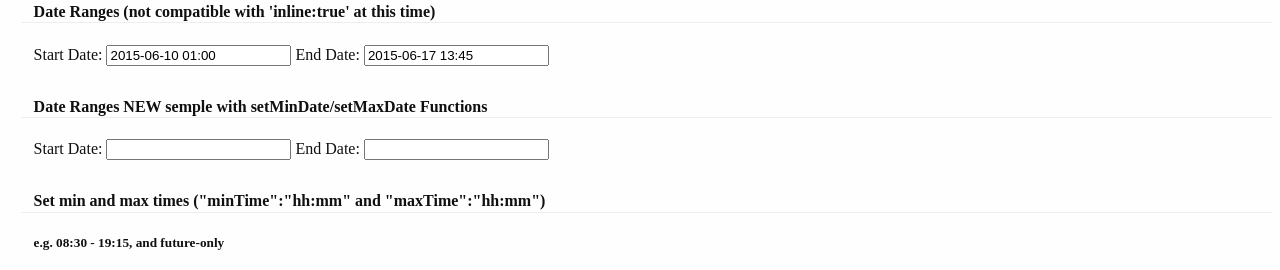
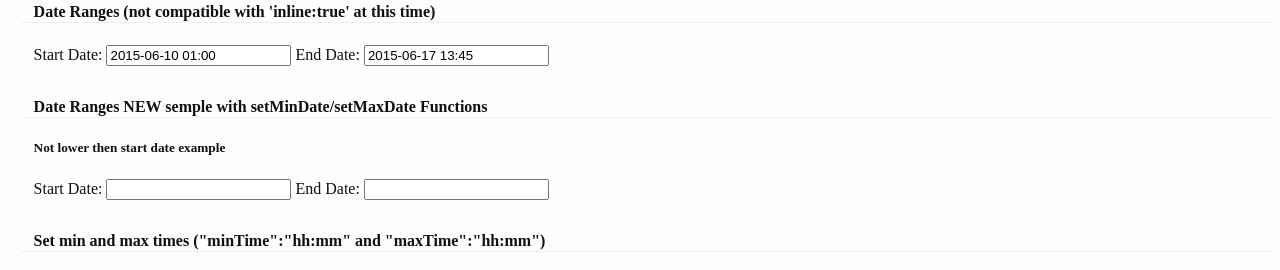
Before and after one commit to mugifly/jquery-simple-datetimepicker, a website: page jquery.simple-dtpicker.html in a window 1280 px wide. Shown: the part 7537-7807 px from the top of the page. Drawn offline with nearby package versions, Linux system fonts and the light colour scheme.

Commit message:
update sample code

```diff
--- a/jquery.simple-dtpicker.html
+++ b/jquery.simple-dtpicker.html
@@ -346,6 +346,7 @@ $('#date_foo').appendDtpicker({
 		</script>
 
 		<h4>Date Ranges NEW semple with setMinDate/setMaxDate Functions</h4>
+		<h5>Not lower then start date example</h5>
 		<label for='startdt'> Start Date: </label>
 			<input type="text" class="dtpicker" name="startdt" id="startdt" value="">
 
```
